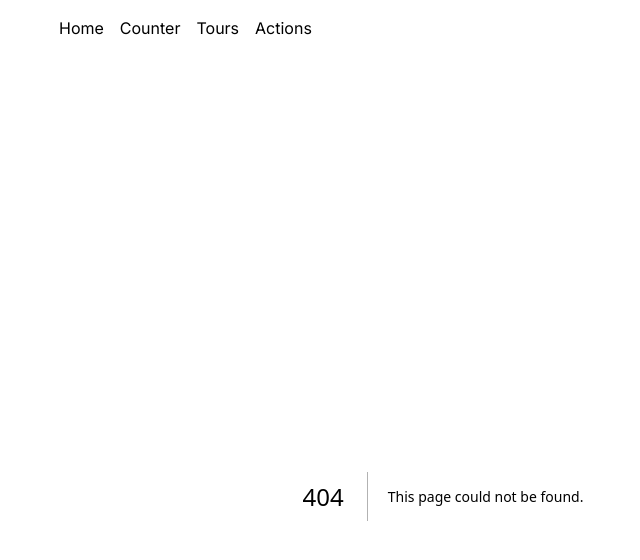
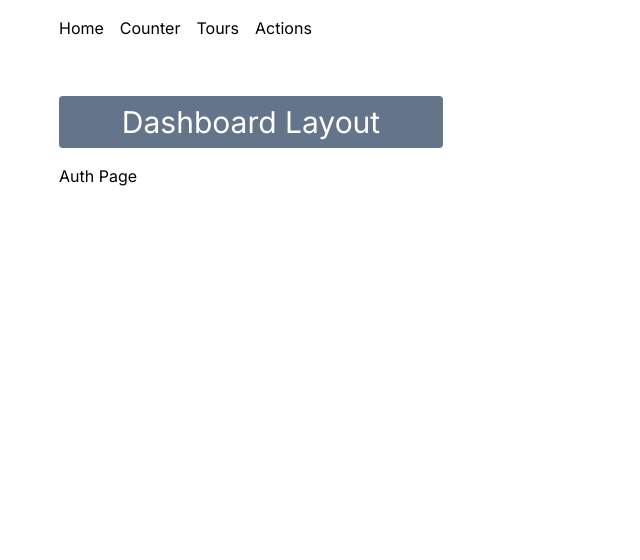
Before and after one commit to vanghuynh/nextjs-demo, a Next.js app: page /auth in a window 1280 px wide. Before the commit this address had no page. Shown: the top 560 px of the page, without its empty margins (197-837 px from the left). Built offline with nearby package versions, Linux system fonts and the light colour scheme.

Commit message:
Catch-all route segment

```diff
--- /dev/null
+++ b/app/(dashboard)/auth/[...sign-in]/page.tsx
@@ -0,0 +1,10 @@
+const SignInPage = ({ params }: { params: { 'sign-in': string[] } }) => {
+  console.log(params);
+  return (
+    <div>
+      <h1 className='text-7xl'>Sign In Page</h1>
+    </div>
+  );
+};
+
+export default SignInPage;
--- /dev/null
+++ b/app/(dashboard)/auth/page.tsx
@@ -0,0 +1,5 @@
+const AuthPage = () => {
+  return <h1>Auth Page</h1>;
+};
+
+export default AuthPage;
--- /dev/null
+++ b/app/(dashboard)/layout.tsx
@@ -0,0 +1,14 @@
+import React from 'react';
+
+const DashboardLayout = ({ children }: { children: React.ReactNode }) => {
+  return (
+    <div>
+      <header className='py-2 w-1/2 bg-slate-500 rounded mb-4'>
+        <h1 className='text-3xl text-white text-center'>Dashboard Layout</h1>
+      </header>
+      {children}
+    </div>
+  );
+};
+
+export default DashboardLayout;
```
